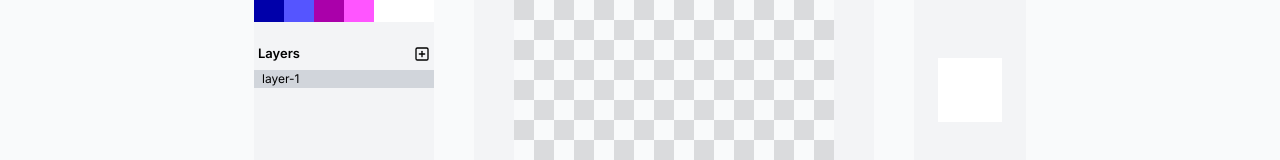
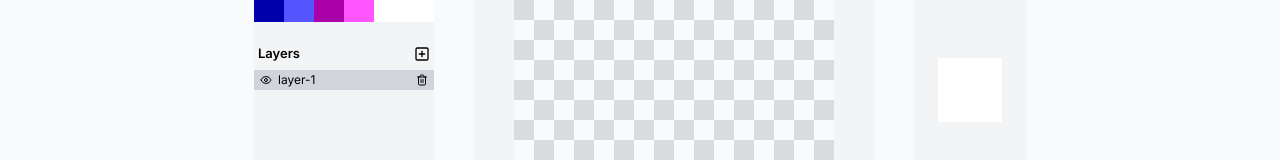
Before and after one commit to qilei0529/pixel-maker, a Next.js app: page / in a window 1280 px wide. Shown: the part 334-494 px from the top of the page. Built offline with nearby package versions, Linux system fonts and the light colour scheme.

Commit message:
feat layer control

```diff
--- a/client/stores/data.ts
+++ b/client/stores/data.ts
@@ -13,12 +13,13 @@ type IDataState = {
 export type ILayerData = {
   name: string
   value: number
+  hide?: boolean
 }
 export type IPixelData = {
   color: string
   x: number
   y: number
-  layer?: number
+  layer: number
 }
 
 type IDataAction = {
@@ -37,6 +38,9 @@ type IDataAction = {
   setPixelSize: (size: number) => void
 
   addLayer: () => void
+  removeLayer: (layer: number) => void
+  moveLayer: (layer: number, index: number) => void
+  toggleHideLayer: (layer: number) => void
 }
 
 export const useDataStore = create<IDataState & IDataAction>()(
@@ -152,16 +156,99 @@ export const useDataStore = create<IDataState & IDataAction>()(
 
         addLayer() {
           const { layers } = get()
-          let length = layers.length
           let first = layers[0]
           let value = first.value + 1
           let layer = {
             name: `layer-${value}`,
             value: value,
           }
+
           set({
             layers: [layer, ...layers],
           })
+        },
+
+        removeLayer(layer) {
+          const { layers, pixelMap, saveData } = get()
+
+          if (layers.length === 1) {
+            return
+          }
+
+          set({
+            layers: layers.filter((item) => item.value !== layer),
+          })
+
+          // remove pixel
+          const newPixelMap: { [key: string]: IPixelData } = {}
+
+          Object.keys(pixelMap).forEach((key) => {
+            let item = pixelMap[key]
+            if (item.layer !== layer) {
+              newPixelMap[key] = item
+            }
+          })
+
+          saveData(newPixelMap)
+        },
+
+        toggleHideLayer(layer) {
+          const { layers } = get()
+          const newLayers = [...layers]
+          newLayers.forEach((item) => {
+            if (item.value == layer) {
+              item.hide = !item.hide
+            }
+          })
+          set({
+            layers: newLayers,
+          })
+        },
+
+        moveLayer(layer, index) {
+          const { layers, pixelMap, saveData } = get()
+          let indexAt = layers.findIndex((item) => {
+            return item.value == layer
+          })
+
+          if (indexAt < 0) {
+            console.log("not find")
+            return
+          }
+          const newLayers = [...layers]
+          let indexTo = indexAt - index
+          if (indexTo > newLayers.length - 1) {
+            console.log("top")
+            return
+          } else if (indexTo < 0) {
+            console.log("bottom")
+            return
+          }
+
+          let valueAt = newLayers[indexAt].value
+          let valueTo = newLayers[indexTo].value
+
+          newLayers[indexAt].value = valueTo
+          newLayers[indexTo].value = valueAt
+
+          set({
+            layers: newLayers.sort((a, b) => b.value - a.value),
+          })
+
+          // remove pixel
+          const newPixelMap: { [key: string]: IPixelData } = {}
+
+          Object.keys(pixelMap).forEach((key) => {
+            let item = pixelMap[key]
+            if (item.layer == valueAt) {
+              item.layer = valueTo
+            } else if (item.layer == valueTo) {
+              item.layer = valueAt
+            }
+            newPixelMap[key] = item
+          })
+
+          saveData(newPixelMap)
         },
       }
     },
--- a/components/canvas/board_canvas.tsx
+++ b/components/canvas/board_canvas.tsx
@@ -5,9 +5,8 @@ export default function BoardCanvas({
   size,
   pixels,
   pixelSize,
-
   layer,
-
+  layers,
   offset,
   onDraw,
   onMove,
@@ -17,6 +16,7 @@ export default function BoardCanvas({
   offset: { x: number; y: number }
   pixels: any[]
   layer: number
+  layers: any[]
   pixelSize: number
   onDraw?: (pos: { x: number; y: number }, index: number) => void
   onMove?: (size: { width: number; height: number }) => void
@@ -34,8 +34,11 @@ export default function BoardCanvas({
     return "rgba(255,255,255,0.5)"
   }
 
-  const getColor = (color: string, index: number) => {
+  const getColor = (color: string, index: number, isHide?: boolean) => {
     // reduce clear color for grid shadow display
+    if (isHide) {
+      return "transparent"
+    }
     if (color === "clear") {
       return "transparent"
     }
@@ -54,6 +57,14 @@ export default function BoardCanvas({
     }
     return newPixels
   }, [size, pixels])
+
+  const layerVos = useMemo(() => {
+    let vos: any = {}
+    layers.forEach((item) => {
+      vos[item.value] = item
+    })
+    return vos
+  }, [layers])
 
   return (
     <Stage
@@ -77,8 +88,14 @@ export default function BoardCanvas({
       </Layer>
       <Layer>
         {pixels.map((pixel, index) => {
-          let x = (pixel.x + (layer === pixel.layer ? offset.x : 0)) * pixelSize
-          let y = (pixel.y + (layer === pixel.layer ? offset.y : 0)) * pixelSize
+          let curLayer = layer === pixel.layer
+
+          let x = (pixel.x + (curLayer ? offset.x : 0)) * pixelSize
+          let y = (pixel.y + (curLayer ? offset.y : 0)) * pixelSize
+
+          // check curLayer ishide
+          let layerItem = layerVos[pixel.layer]
+          let hide = layerItem?.hide
           return (
             <Rect
               key={index}
@@ -86,7 +103,7 @@ export default function BoardCanvas({
               y={y}
               width={pixelSize}
               height={pixelSize}
-              fill={getColor(pixel.color, index)}
+              fill={getColor(pixel.color, index, hide)}
             />
           )
         })}
--- a/components/canvas/layer_panel.tsx
+++ b/components/canvas/layer_panel.tsx
@@ -9,13 +9,20 @@ export default function LayerPanel({
   layers,
   onCreateLayer,
   onSelectLayer,
+  onRemoveLayer,
+  onToggleHide,
+  onToggleLevel,
 }: {
   layers: ILayerData[]
   layer: number
+  onToggleHide: (layer: number) => void
+  onToggleLevel: (layer: number, index: number) => void
   onCreateLayer: () => void
+  onRemoveLayer: (layer: number) => void
   onSelectLayer: (layer: number) => void
 }) {
-  let showTools = false
+  let showTools = true
+  let len = layers.length
   return (
     <>
       <div className="flex flex-row h-[32px] items-center text-[13px] font-semibold px-1">
@@ -30,7 +37,7 @@ export default function LayerPanel({
       </div>
 
       <div>
-        {layers.map((item) => {
+        {layers.map((item, index) => {
           const isSelected = layer === item.value
           return (
             <div
@@ -40,24 +47,48 @@ export default function LayerPanel({
                 onSelectLayer(item.value)
               }}
             >
-              <div className="flex flex-row  px-2 text-[12px] cursor-pointer items-center ">
-                {item.name}
+              <div
+                className={cn(
+                  "flex flex-row h-[20px] pl-1 text-[12px] cursor-pointer items-center ",
+                  isSelected ? "" : "hover:bg-gray-200"
+                )}
+              >
+                <div
+                  className="flex flex-row w-4 h-4 items-center justify-center cursor-pointer"
+                  onClick={() => {
+                    onToggleHide(item.value)
+                  }}
+                >
+                  {item.hide ? (
+                    <Icons.eye className="w-3 h-3 opacity-20" />
+                  ) : (
+                    <Icons.eye className="w-3 h-3" />
+                  )}
+                </div>
+                <span className="px-1">{item.name}</span>
                 <div className="flex-1"></div>
               </div>
               {showTools && isSelected && (
-                <div className="absolute top-0 right-0 flex space-x-[2px] px-1">
+                <div className="absolute h-[20px] top-0 right-0 flex flex-row items-center space-x-[2px] px-1">
                   <div
-                    className="flex flex-row w-4 h-4 items-center justify-center cursor-pointer"
+                    className={cn(
+                      "flex flex-row w-4 h-4 items-center justify-center cursor-pointer",
+                      index == 0 ? "opacity-0" : ""
+                    )}
+                    onClick={() => {
+                      onToggleLevel(item.value, 1)
+                    }}
+                  >
+                    <Icons.moveUp className={"w-3 h-3"} />
+                  </div>
+                  <div
+                    className={cn(
+                      "flex flex-row w-4 h-4 items-center justify-center cursor-pointer",
+                      index == len - 1 ? "opacity-0" : ""
+                    )}
                     onClick={() => {
                       //
-                    }}
-                  >
-                    <Icons.moveUp className="w-3 h-3" />
-                  </div>
-                  <div
-                    className="flex flex-row w-4 h-4 items-center justify-center cursor-pointer"
-                    onClick={() => {
-                      //
+                      onToggleLevel(item.value, -1)
                     }}
                   >
                     <Icons.moveUp className="w-3 h-3 rotate-180" />
@@ -67,6 +98,7 @@ export default function LayerPanel({
                     className="flex flex-row w-4 h-4 items-center justify-center cursor-pointer"
                     onClick={() => {
                       //
+                      onRemoveLayer(item.value)
                     }}
                   >
                     <Icons.trash className="w-3 h-3" />
--- a/components/canvas/mini_map_panel.tsx
+++ b/components/canvas/mini_map_panel.tsx
@@ -1,16 +1,27 @@
 "use client"
+import { useMemo } from "react"
 import { Stage, Layer, Rect } from "./my_canvas"
 
 export default function MiniMapPanel({
   size,
   pixels,
+  layers,
 }: {
   size: { width: number; height: number }
   pixels: any[]
+  layers: any[]
 }) {
   const miniSize = 4
   const miniCanvasWidth = size.width * miniSize
   const miniCanvasHeight = size.height * miniSize
+
+  const layerVos = useMemo(() => {
+    let vos: any = {}
+    layers.forEach((item) => {
+      vos[item.value] = item
+    })
+    return vos
+  }, [layers])
 
   return (
     <div className="minimapflex flex flex-col items-center ">
@@ -20,16 +31,25 @@ export default function MiniMapPanel({
         height={miniCanvasHeight}
       >
         <Layer>
-          {pixels.map((pixel, index) => (
+          {pixels.map((pixel, index) => {
+            // check curLayer ishide
+            let layerItem = layerVos[pixel.layer]
+            let hide = layerItem?.hide
+            return (
               <Rect
                 key={index}
                 x={pixel.x * miniSize}
                 y={pixel.y * miniSize}
                 width={miniSize}
                 height={miniSize}
-              fill={pixel.color === "clear" ? "rgba(0,0,0,.0)" : pixel.color}
+                fill={
+                  pixel.color === "clear" || hide
+                    ? "rgba(0,0,0,.0)"
+                    : pixel.color
+                }
               />
-          ))}
+            )
+          })}
         </Layer>
       </Stage>
     </div>
--- a/components/canvas/save_button.tsx
+++ b/components/canvas/save_button.tsx
@@ -1,13 +1,15 @@
 import { useDataStore } from "@/client/stores/data"
-import { useRef, useState } from "react"
+import { useMemo, useRef, useState } from "react"
 import { Layer, Rect, Stage } from "./my_canvas"
 
 export default function SavePanel({
   size,
   pixels,
+  layers,
 }: {
   size: { width: number; height: number }
   pixels: any[]
+  layers: any[]
 }) {
   const stageRef = useRef<any>(null) // 使用 useRef 来获取 Stage 的引用
 
@@ -28,6 +30,14 @@ export default function SavePanel({
     link.click()
     document.body.removeChild(link)
   }
+
+  const layerVos = useMemo(() => {
+    let vos: any = {}
+    layers.forEach((item) => {
+      vos[item.value] = item
+    })
+    return vos
+  }, [layers])
 
   return (
     <div className="relative h-[120px] flex flex-col space-y-2 pb-4">
@@ -58,16 +68,25 @@ export default function SavePanel({
           height={exportRatio * size.height}
         >
           <Layer>
-            {pixels.map((pixel, index) => (
+            {pixels.map((pixel, index) => {
+              // check curLayer ishide
+              let layerItem = layerVos[pixel.layer]
+              let hide = layerItem?.hide
+              return (
                 <Rect
                   key={index}
                   x={pixel.x * exportRatio}
                   y={pixel.y * exportRatio}
                   width={exportRatio}
                   height={exportRatio}
-                fill={pixel.color === "clear" ? "rgba(0,0,0,.0)" : pixel.color}
+                  fill={
+                    pixel.color === "clear" || hide
+                      ? "rgba(0,0,0,.0)"
+                      : pixel.color
+                  }
                 />
-            ))}
+              )
+            })}
           </Layer>
         </Stage>
       </div>
--- a/components/canvas/the_canvas.tsx
+++ b/components/canvas/the_canvas.tsx
@@ -1,7 +1,7 @@
 "use client"
 
-import { useEffect, useRef, useState } from "react"
-import { useDataStore } from "@/client/stores/data"
+import { useEffect, useMemo, useRef, useState } from "react"
+import { ILayerData, useDataStore } from "@/client/stores/data"
 
 import ColorPanel from "./color_panel"
 import MiniMapPanel from "./mini_map_panel"
@@ -14,6 +14,7 @@ import LayerPanel from "./layer_panel"
 
 export const PixelCanvas = () => {
   const size = useDataStore((state) => state.size)
+  const pixelMap = useDataStore((state) => state.pixelMap)
   const pixelSize = useDataStore((state) => state.pixelSize)
   const getData = useDataStore((state) => state.getData)
   const updatePixelAt = useDataStore((state) => state.updatePixelAt)
@@ -28,16 +29,37 @@ export const PixelCanvas = () => {
   const layers = useDataStore((state) => state.layers)
 
   const [layer, setLayer] = useState<number>(1)
+
   const addLayer = useDataStore((state) => state.addLayer)
+  const toggleHideLayer = useDataStore((state) => state.toggleHideLayer)
+  const moveLayer = useDataStore((state) => state.moveLayer)
+  const removeLayer = useDataStore((state) => state.removeLayer)
 
   useEffect(() => {
     console.log("init Data")
     setPixels(getData())
   }, [pixelSize, size, getData])
 
+  useEffect(() => {
+    let index = layers.findIndex((item) => {
+      return item.value == layer
+    })
+    if (index < 0) {
+      let first = layers[0]
+      setLayer(first.value)
+    }
+  }, [layers])
+
+  useEffect(() => {
+    setPixels(
+      Object.keys(pixelMap)
+        .map((key) => pixelMap[key])
+        .sort((a, b) => a.layer - b.layer)
+    )
+  }, [pixelMap])
+
   const clearAll = () => {
-    setPixels(clearData())
-
+    clearData()
     setLayer(1)
   }
 
@@ -48,7 +70,7 @@ export const PixelCanvas = () => {
   const handleDraw = (pos: { x: number; y: number }, index: number) => {
     if (tool === "Pen" || tool == "Eraser") {
       let color = tool == "Pen" ? curColor : "clear"
-      setPixels(updatePixelAt(pos, color, layer))
+      updatePixelAt(pos, color, layer)
     }
   }
 
@@ -120,6 +142,7 @@ export const PixelCanvas = () => {
       offset={offset}
       pixels={pixels}
       layer={layer}
+      layers={layers}
       pixelSize={pixelSize}
       onDraw={handleDraw}
       onMove={handleMove}
@@ -138,6 +161,18 @@ export const PixelCanvas = () => {
         }}
         onSelectLayer={(layer) => {
           setLayer(layer)
+        }}
+        onRemoveLayer={(layer) => {
+          //
+          removeLayer(layer)
+        }}
+        onToggleHide={(layer) => {
+          //
+          toggleHideLayer(layer)
+        }}
+        onToggleLevel={(layer, index) => {
+          //
+          moveLayer(layer, index)
         }}
       />
     </>
@@ -171,9 +206,9 @@ export const PixelCanvas = () => {
         </div>
       </div>
       <div className="flex-1"></div>
-      <MiniMapPanel size={size} pixels={pixels} />
+      <MiniMapPanel layers={layers} size={size} pixels={pixels} />
       <div className="flex-1"></div>
-      <SavePanel size={size} pixels={pixels} />
+      <SavePanel layers={layers} size={size} pixels={pixels} />
     </>
   )
 
--- a/shared/icons.tsx
+++ b/shared/icons.tsx
@@ -7,6 +7,7 @@ import {
   Move,
   SquarePlus,
   ChevronUp,
+  Eye,
 } from "lucide-react"
 export const Icons = {
   pencel: Pencil,
@@ -17,6 +18,9 @@ export const Icons = {
   move: Move,
 
   moveUp: ChevronUp,
+
+  eye: Eye,
+
   create: SquarePlus,
 
   twitter: ({ ...props }: LucideProps) => (
```
Lines whose indentation alone changed are shown as unchanged.
